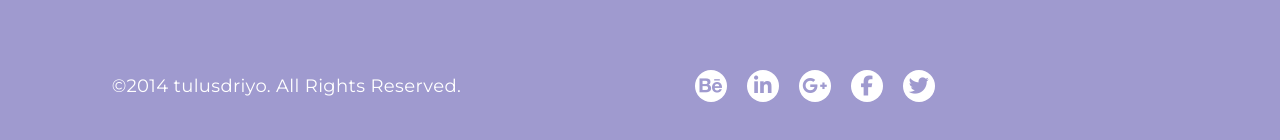
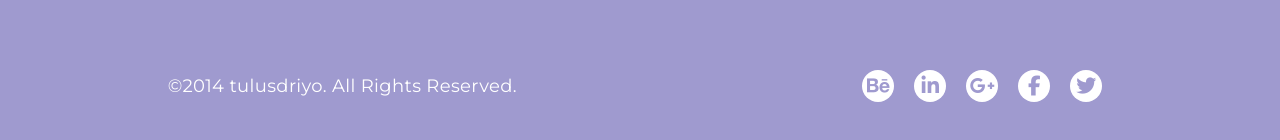
Before and after one commit to EugeneBatenko/beetroot-exam.github.io, a website: page app/index.html in a window 1280 px wide. Shown: the part 5407-5547 px from the top of the page. Drawn offline with nearby package versions, Linux system fonts and the light colour scheme; some packages are replaced by stand-ins of ours.

Commit message:
Fix adaptive for small resolution in footer

```diff
--- a/app/scss/main.scss
+++ b/app/scss/main.scss
@@ -712,11 +712,16 @@ footer {
   align-items: center;
   flex-wrap: wrap;
   span {
+    margin: 0 auto;
     color: white;
     font-size: 18px;
     letter-spacing: 0.36px;
+    @media screen and (max-width: 641px) {
+      text-align: center;
+    }
   }
   .footer-socmed {
+    margin: 0 auto;
     width: 260px;
     display: flex;
     justify-content: space-around;
```
Also changed, not shown: app/css/main.css.
